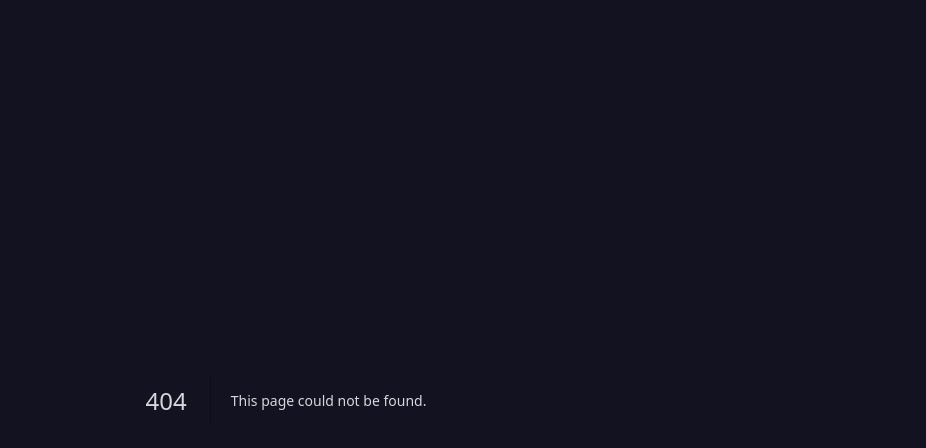
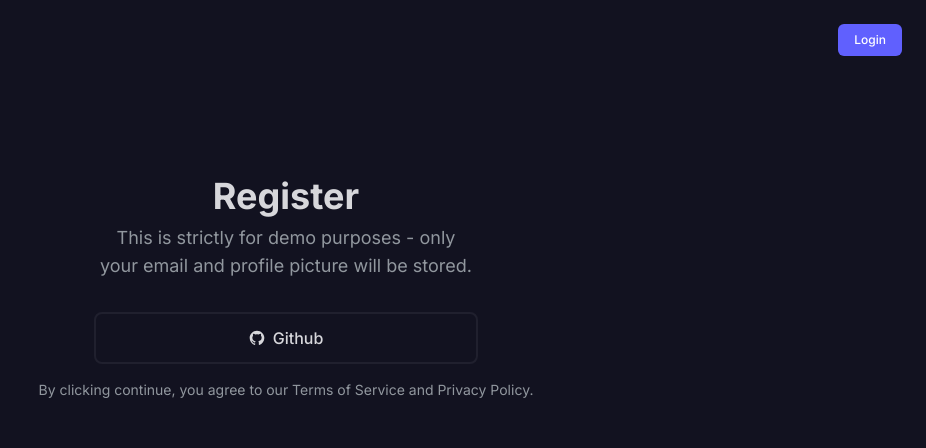
Before and after one commit to roblesdotdev/next-stack, a Next.js app: page /register in a window 1280 px wide. Before the commit this address had no page. Shown: the top 448 px of the page, without its empty margins (354-1280 px from the left). Built offline with nearby package versions, Linux system fonts and the light colour scheme.

Commit message:
user auth form

```diff
--- /dev/null
+++ b/app/(auth)/layout.tsx
@@ -0,0 +1,11 @@
+interface AuthLayoutProps {
+  children: React.ReactNode
+}
+
+export default function AuthLayout({ children }: AuthLayoutProps) {
+  return (
+    <div className="min-h-screen">
+      <div className="mx-auto max-w-7xl">{children}</div>
+    </div>
+  )
+}
--- /dev/null
+++ b/app/(auth)/login/page.tsx
@@ -0,0 +1,48 @@
+import { ChevronLeftIcon } from 'lucide-react'
+import Link from 'next/link'
+import { Balancer } from 'react-wrap-balancer'
+import AuthForm from '~/components/auth-form'
+import { Button, buttonVariants } from '~/components/ui/button'
+
+export const metadata = {
+  title: 'Login',
+}
+
+export default function LoginPage() {
+  return (
+    <>
+      <div className="flex items-center p-6">
+        <Link
+          href="/"
+          className={buttonVariants({ variant: 'outline', size: 'sm' })}
+        >
+          <div className="flex items-center gap-2">
+            <ChevronLeftIcon className="h-3 w-3" />
+            <span>Back</span>
+          </div>
+        </Link>
+      </div>
+
+      <div className="mt-24 flex flex-col items-center justify-center px-6">
+        <h1 className="text-2xl font-bold md:text-4xl">Welcome back</h1>
+        <p className="mt-2 max-w-xl text-center text-fg-muted md:text-lg">
+          <Balancer>
+            This is strictly for demo purposes - only your email and profile
+            picture will be stored.
+          </Balancer>
+        </p>
+        <AuthForm />
+        <div className="pt-4">
+          <p className="px-8 text-center text-sm text-gray-400">
+            <Link
+              className={buttonVariants({ variant: 'link', size: 'base' })}
+              href="/register"
+            >
+              Don&apos;t have an account? Sign Up
+            </Link>
+          </p>
+        </div>
+      </div>
+    </>
+  )
+}
--- /dev/null
+++ b/app/(auth)/register/page.tsx
@@ -0,0 +1,36 @@
+import Link from 'next/link'
+import { Balancer } from 'react-wrap-balancer'
+import AuthForm from '~/components/auth-form'
+import { buttonVariants } from '~/components/ui/button'
+
+export const metadata = {
+  title: 'Register',
+}
+
+export default function RegisterPage() {
+  return (
+    <>
+      <div className="flex items-center justify-end p-6">
+        <Link href="/login" className={buttonVariants({ size: 'sm' })}>
+          Login
+        </Link>
+      </div>
+      <div className="mt-24 flex flex-col items-center justify-center px-6">
+        <h1 className="text-2xl font-bold md:text-4xl">Register</h1>
+        <p className="mt-2 max-w-xl text-center text-fg-muted md:text-lg">
+          <Balancer>
+            This is strictly for demo purposes - only your email and profile
+            picture will be stored.
+          </Balancer>
+        </p>
+        <AuthForm />
+        <div className="pt-4">
+          <p className="px-8 text-center text-sm text-fg-muted">
+            By clicking continue, you agree to our Terms of Service and Privacy
+            Policy.
+          </p>
+        </div>
+      </div>
+    </>
+  )
+}
--- a/app/(home)/page.tsx
+++ b/app/(home)/page.tsx
@@ -1,5 +1,6 @@
-import { ArrowRightIcon, GithubIcon } from 'lucide-react'
+import { ArrowRightIcon } from 'lucide-react'
 import { Balancer } from 'react-wrap-balancer'
+import { GithubIcon } from '~/components/icons'
 import { Button } from '~/components/ui/button'
 import { siteConfig } from '~/config/site'
 
--- /dev/null
+++ b/components/auth-form.tsx
@@ -0,0 +1,34 @@
+'use client'
+import { signIn } from 'next-auth/react'
+import { useState } from 'react'
+import { Button } from './ui/button'
+import { Loader2 } from 'lucide-react'
+import { GithubIcon } from './icons'
+
+export default function AuthForm() {
+  const [isLoading, setIsLoading] = useState<boolean>(false)
+
+  return (
+    <div className="mt-8 flex w-full max-w-sm flex-col gap-3">
+      <Button
+        variant="outline"
+        disabled={isLoading}
+        onClick={() => {
+          setIsLoading(true)
+          signIn('github')
+        }}
+      >
+        <div className="flex items-center justify-center gap-2">
+          <div className="flex items-center gap-2">
+            {isLoading ? (
+              <Loader2 className="h-4 w-4 animate-spin" />
+            ) : (
+              <GithubIcon className="h-4 w-4" />
+            )}
+            <span>Github</span>
+          </div>
+        </div>
+      </Button>
+    </div>
+  )
+}
--- a/components/external-links.tsx
+++ /dev/null
@@ -1,15 +0,0 @@
-'use client'
-
-import { siteConfig } from '~/config/site'
-import { Button } from './ui/button'
-import { ArrowRightIcon, GithubIcon } from 'lucide-react'
-
-export function AuthorLink() {
-  return (
-    <Button asChild variant="link" size="base">
-      <a href={siteConfig.author.url} target="_blank" rel="noreferrer">
-        {siteConfig.author.name}
-      </a>
-    </Button>
-  )
-}
--- /dev/null
+++ b/components/icons/github.tsx
@@ -0,0 +1,18 @@
+import type { SVGProps } from 'react'
+
+export default function GithubIcon(props: SVGProps<SVGSVGElement>) {
+  return (
+    <svg
+      xmlns="http://www.w3.org/2000/svg"
+      className="h-5 w-5"
+      viewBox="0 0 24 24"
+      {...props}
+    >
+      <path
+        fill="currentColor"
+        fillRule="evenodd"
+        d="M11.999 1C5.926 1 1 5.925 1 12c0 4.86 3.152 8.983 7.523 10.437c.55.102.75-.238.75-.53c0-.26-.009-.952-.014-1.87c-3.06.664-3.706-1.475-3.706-1.475c-.5-1.27-1.221-1.61-1.221-1.61c-.999-.681.075-.668.075-.668c1.105.078 1.685 1.134 1.685 1.134c.981 1.68 2.575 1.195 3.202.914c.1-.71.384-1.195.698-1.47c-2.442-.278-5.01-1.222-5.01-5.437c0-1.2.428-2.183 1.132-2.952c-.114-.278-.491-1.397.108-2.91c0 0 .923-.297 3.025 1.127A10.536 10.536 0 0 1 12 6.32a10.49 10.49 0 0 1 2.754.37c2.1-1.424 3.022-1.128 3.022-1.128c.6 1.514.223 2.633.11 2.911c.705.769 1.13 1.751 1.13 2.952c0 4.226-2.572 5.156-5.022 5.428c.395.34.747 1.01.747 2.037c0 1.47-.014 2.657-.014 3.017c0 .295.199.637.756.53C19.851 20.979 23 16.859 23 12c0-6.075-4.926-11-11.001-11"
+      ></path>
+    </svg>
+  )
+}
--- /dev/null
+++ b/components/icons/index.ts
@@ -0,0 +1 @@
+export { default as GithubIcon } from './github'
--- a/components/layout/footer.tsx
+++ b/components/layout/footer.tsx
@@ -1,11 +1,19 @@
 import { siteConfig } from '~/config/site'
-import { AuthorLink } from '../external-links'
+import { buttonVariants } from '../ui/button'
 
 export default function Footer() {
   return (
     <footer className="mt-32 border-t border-canvas-muted py-8">
       <p className="text-center text-sm text-fg-muted">
-        {siteConfig.name} by <AuthorLink />
+        {siteConfig.name} by
+        <a
+          className={buttonVariants({ variant: 'link', size: 'base' })}
+          href={siteConfig.author.url}
+          target="_blank"
+          rel="noreferrer"
+        >
+          {siteConfig.author.name}
+        </a>
       </p>
     </footer>
   )
--- a/components/layout/navbar.tsx
+++ b/components/layout/navbar.tsx
@@ -1,6 +1,6 @@
 import Link from 'next/link'
 import { siteConfig } from '~/config/site'
-import { Button } from '../ui/button'
+import { buttonVariants } from '../ui/button'
 
 export default function Navbar() {
   return (
@@ -15,9 +15,12 @@ export default function Navbar() {
             </Link>
           </li>
           <li className="ml-auto flex items-center gap-2 text-base">
-            <Button size="sm" variant="outline">
+            <Link
+              className={buttonVariants({ size: 'sm', variant: 'outline' })}
+              href="/login"
+            >
               Sign In
-            </Button>
+            </Link>
           </li>
         </ul>
       </nav>
```
